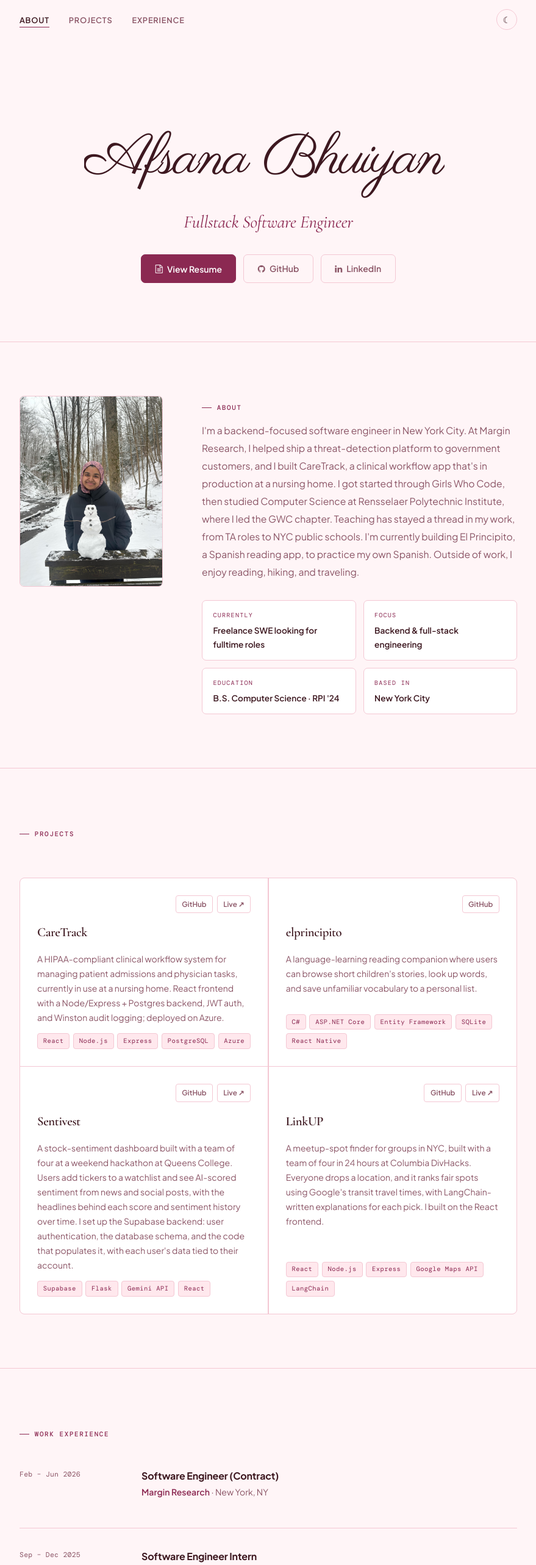
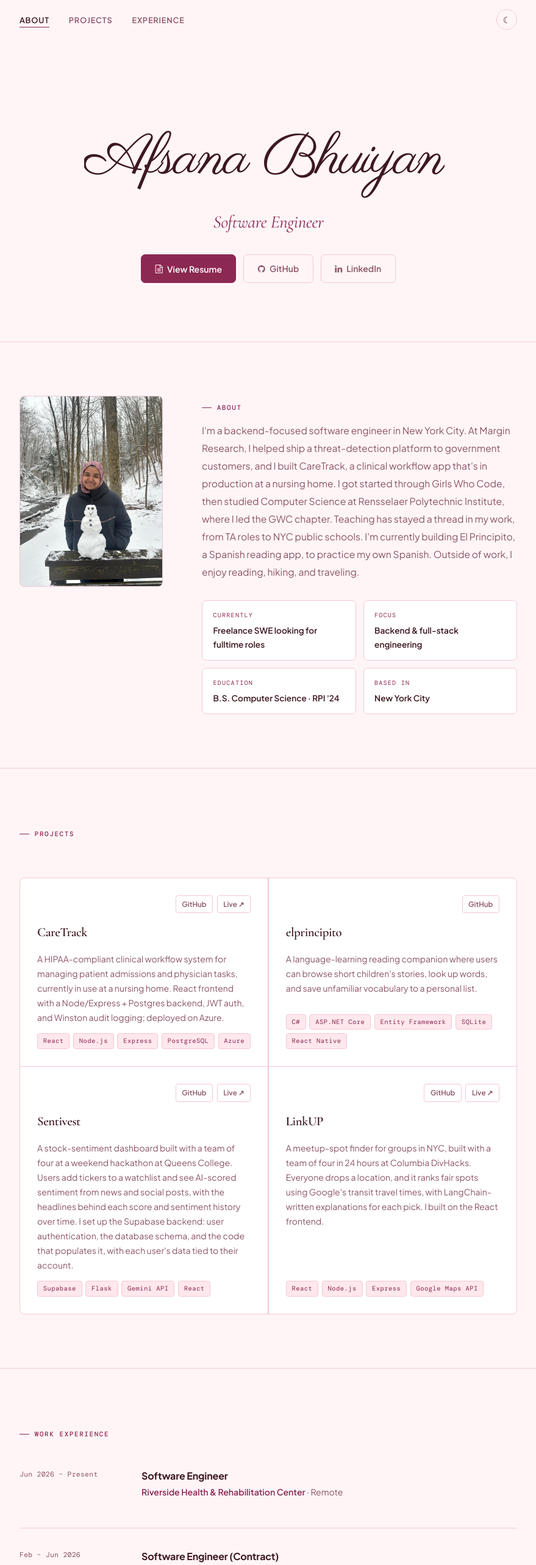
Before and after one commit to afsanab/AfsanasPortfolio, a React (Vite) app: page / in a window 1280 px wide. Shown: the top 2566 px of the page at 61% size, without its empty margins (200-1079 px from the left). Built offline with nearby package versions, Linux system fonts and the light colour scheme.

Commit message:
update hero role and refine experience entries

```diff
--- a/src/App.tsx
+++ b/src/App.tsx
@@ -86,7 +86,7 @@ export default function App() {
           <div className="typewriter">
             <h1 className="hero-name">Afsana Bhuiyan</h1>
           </div>
-          <p className="hero-role">Fullstack Software Engineer</p>
+          <p className="hero-role">Software Engineer</p>
           <div className="hero-ctas">
             <button
               className="btn btn-primary"
--- a/src/data.ts
+++ b/src/data.ts
@@ -14,13 +14,18 @@ export interface Project {
 
 export const experiences: Experience[] = [
   {
+    date: 'Jun 2026 – Present',
+    role: 'Software Engineer',
+    company: 'Riverside Health & Rehabilitation Center',
+    location: 'Remote',
+  }, {
     date: 'Feb – Jun 2026',
     role: 'Software Engineer (Contract)',
     company: 'Margin Research',
     location: 'New York, NY',
   },
   {
-    date: 'Sep – Dec 2025',
+    date: 'Sep – Jan 2025',
     role: 'Software Engineer Intern',
     company: 'Pieces',
     location: 'New York, NY',
@@ -78,7 +83,7 @@ export const projects: Project[] = [
   {
     name: 'LinkUP',
     desc: 'A meetup-spot finder for groups in NYC, built with a team of four in 24 hours at Columbia DivHacks. Everyone drops a location, and it ranks fair spots using Google\'s transit travel times, with LangChain-written explanations for each pick. I built on the React frontend.',
-    tech: ['React', 'Node.js', 'Express', 'Google Maps API', 'LangChain'],
+    tech: ['React', 'Node.js', 'Express', 'Google Maps API'],
     links: [
       { label: 'GitHub', url: 'https://github.com/tasmiachow/DivHacks' },
       { label: 'Live ↗', url: 'https://linkup-nyc-client.onrender.com/' },
```
